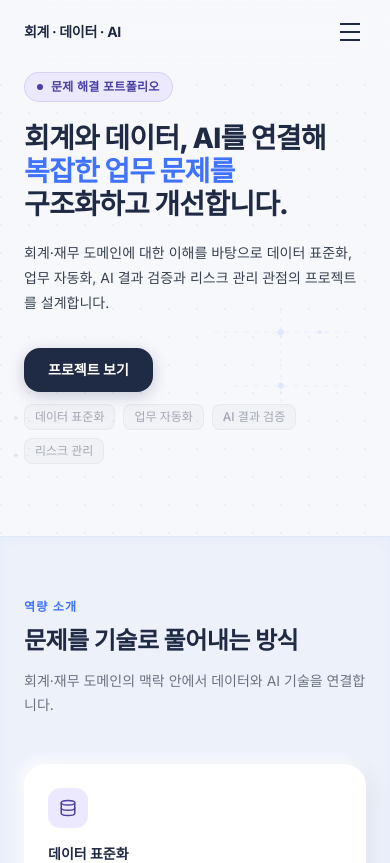
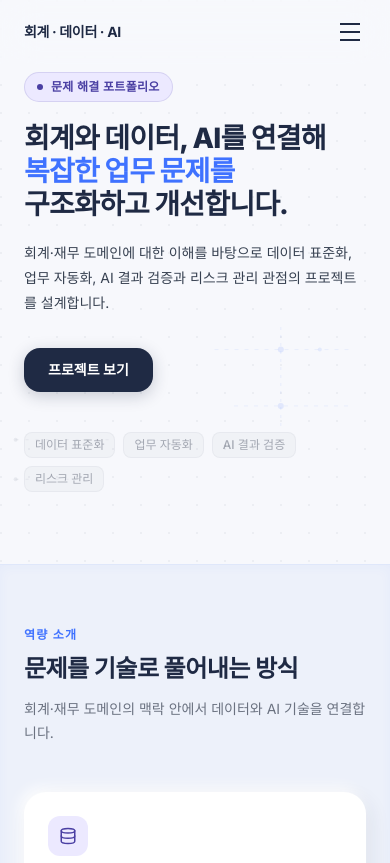
Before and after one commit to jinyoung929/accounting-data-ai-portfolio, a React (Vite) app: page / in a window 390 px wide. Shown: the top 863 px of the page. Built offline with nearby package versions, Linux system fonts and the light colour scheme.

Commit message:
Adjust hero skill tag spacing

```diff
--- a/src/app/pages/Home.tsx
+++ b/src/app/pages/Home.tsx
@@ -424,7 +424,7 @@ function Hero() {
             </a>
 
             {/* mobile-only decorative tags row */}
-            <div className="lg:hidden flex flex-wrap gap-2 mt-3 opacity-60">
+            <div className="lg:hidden flex flex-wrap gap-2 mt-10 opacity-60">
               {["데이터 표준화", "업무 자동화", "AI 결과 검증", "리스크 관리"].map((t) => (
                 <span
                   key={t}
```
